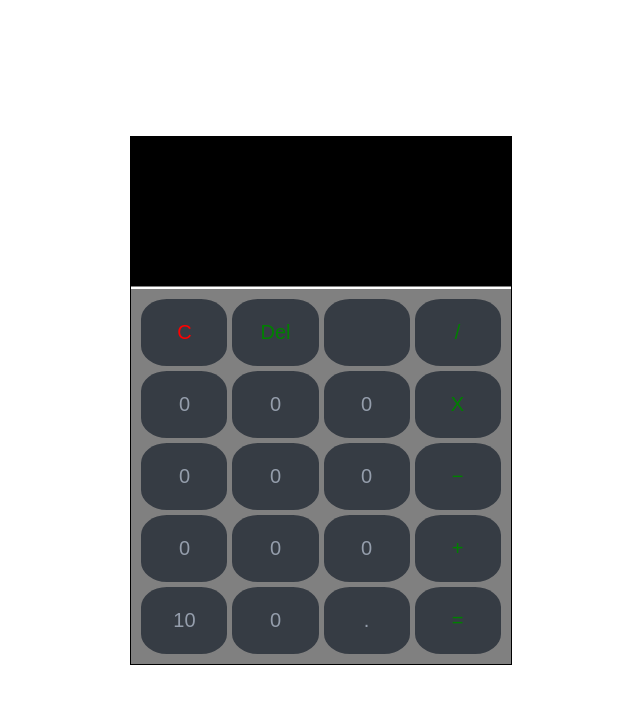
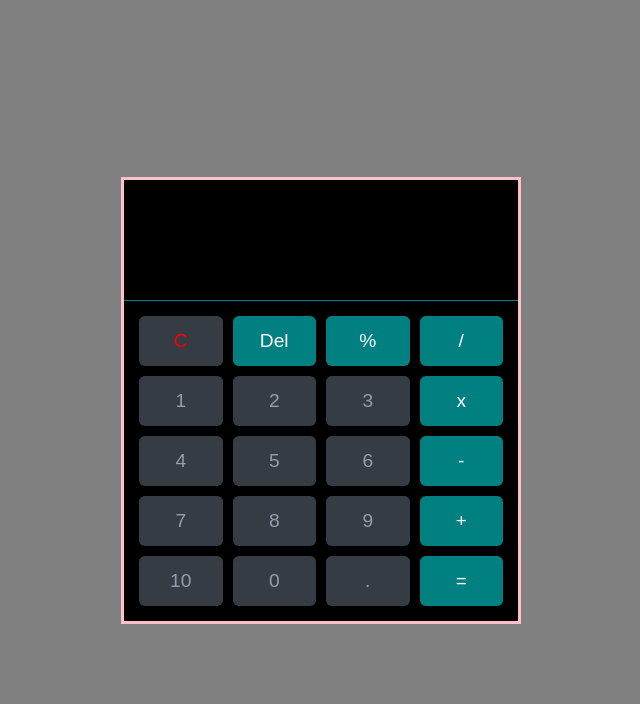
Before and after one commit to SirTammy/Basic-Calculator, a plain HTML site: page index.html in a window 1280 px wide. Shown: the whole page, without its empty margins (319-959 px from the left). Drawn offline with Linux system fonts and the light colour scheme.

Commit message:
update on design

```diff
--- a/index.html
+++ b/index.html
@@ -16,24 +16,24 @@
 
         <div class="btnTab">
             <button class="btn red">C</button>
-            <button class="btn green">Del</button>
-            <button class="btn green"></button>
-            <button class="btn visible green operators">/</button>
-            <button class="btn visible">0</button>
-            <button class="btn visible">0</button>
-            <button class="btn visible">0</button>
-            <button class="btn visible green operators">X</button>
-            <button class="btn visible">0</button>
-            <button class="btn visible">0</button>
-            <button class="btn visible">0</button>
-            <button class="btn visible green operators">−</button>
-            <button class="btn visible">0</button>
-            <button class="btn visible">0</button>
-            <button class="btn visible">0</button>
-            <button class="btn visible green operators">+</button>
-            <button class="btn visible">10</button>
-            <button class="btn visible">0</button>
-            <button class="btn visible">.</button>
+            <button class="btn green" id="del">Del</button>
+            <button class="btn green">%</button>
+            <button class="btn green operators">/</button>
+            <button class="btn">1</button>
+            <button class="btn">2</button>
+            <button class="btn">3</button>
+            <button class="btn green operators">x</button>
+            <button class="btn">4</button>
+            <button class="btn">5</button>
+            <button class="btn">6</button>
+            <button class="btn green operators">-</button>
+            <button class="btn">7</button>
+            <button class="btn">8</button>
+            <button class="btn">9</button>
+            <button class="btn green operators">+</button>
+            <button class="btn">10</button>
+            <button class="btn">0</button>
+            <button class="btn">.</button>
             <button class="btn green equalTo">=</button>
 
         </div>
--- a/script.js
+++ b/script.js
@@ -1,8 +1,20 @@
-const output = document.querySelector(".screen");
-const numbOp = document.querySelectorAll(".visible")
+const display = document.querySelector(".screen")
+const buttons = document.querySelectorAll(".btn" )
+const symbols = ['%', '/', 'x', '-', '+', 'C', '=' ]
+let firstVal = ''
+let secondVal = ''
+let symbol = ''
 
-numbOp.forEach(key => {
-    key.addEventListener('click', function(){
-        alert(key.innerHTML)
+
+buttons.forEach(button => {
+    button.addEventListener('click', function(){
+        const{innerText: btnValue} = button;
+        if(firstVal && symbol){
+            symbol = btnValue
+        }
+
+
+
+        display.innerText += btnValue;
     })
 });
--- a/style.css
+++ b/style.css
@@ -4,46 +4,63 @@
     box-sizing: border-box;
 }
 body{
-    /* background-color: gray; */
+    background-color: gray;
     display: flex;
     justify-content: center;
     align-items: center;
     min-height: 100vh;
 }
 .container{
-    max-width: 400px;
-    border: 1px solid black;
+    width: 25em;
+    margin: 5em auto;
+    border: 3px solid pink;
 }
 
 .screen{
-    width: 100%;
-    height: 150px;
-    background-color: black;
-    border-bottom: 1px solid gray;
+    /* width: 100%; */
+    height: 4em;
+    line-height: 5em;
+    padding-right: 1em;
+    background-color: rgb(0, 0, 0);
+    text-align: right;
+    font-size: 30px;
+    color: green;
 }
 .btnTab{
     display: grid;
     grid-template-columns: repeat(4, 1fr);
-    gap: 5px;
-    margin-top: 2px;
+    /* gap: 5px; */
+    /* margin-top: 2px; */
     padding: 10px;
-    max-width:100% ;
-    background-color: gray;
+    border-top: 1px solid teal;
+    /* max-width:100% ; */
+    background-color: rgb(0, 0, 0);
 }
-.btn{
-    padding: 1.1em 1.4em;
+button{
+    height: 50px;
+    /* width: 50px; */
     border: none;
+    border-radius: 0.3em;
     color: hsl(217, 12%, 63%);
-    border-radius: 30%;
+    margin: 5px;
+    /* border-radius: 30%; */
     background-color: hsl(214, 11%, 24%);
     font-size: 1.2em;
     transition: all .3s ease;
     cursor: pointer;
-    font-size: 20px;
+    /* font-size: 20px; */
+}
+button:hover{
+    background-color: gray;
+    color: white;
+}
+button:active{
+    transform: translateY(0.5em);
 }
 .red{
     color: red;
 }
 .green{
-    color: green;
+    background-color: teal;
+    color: white;
 }
```
